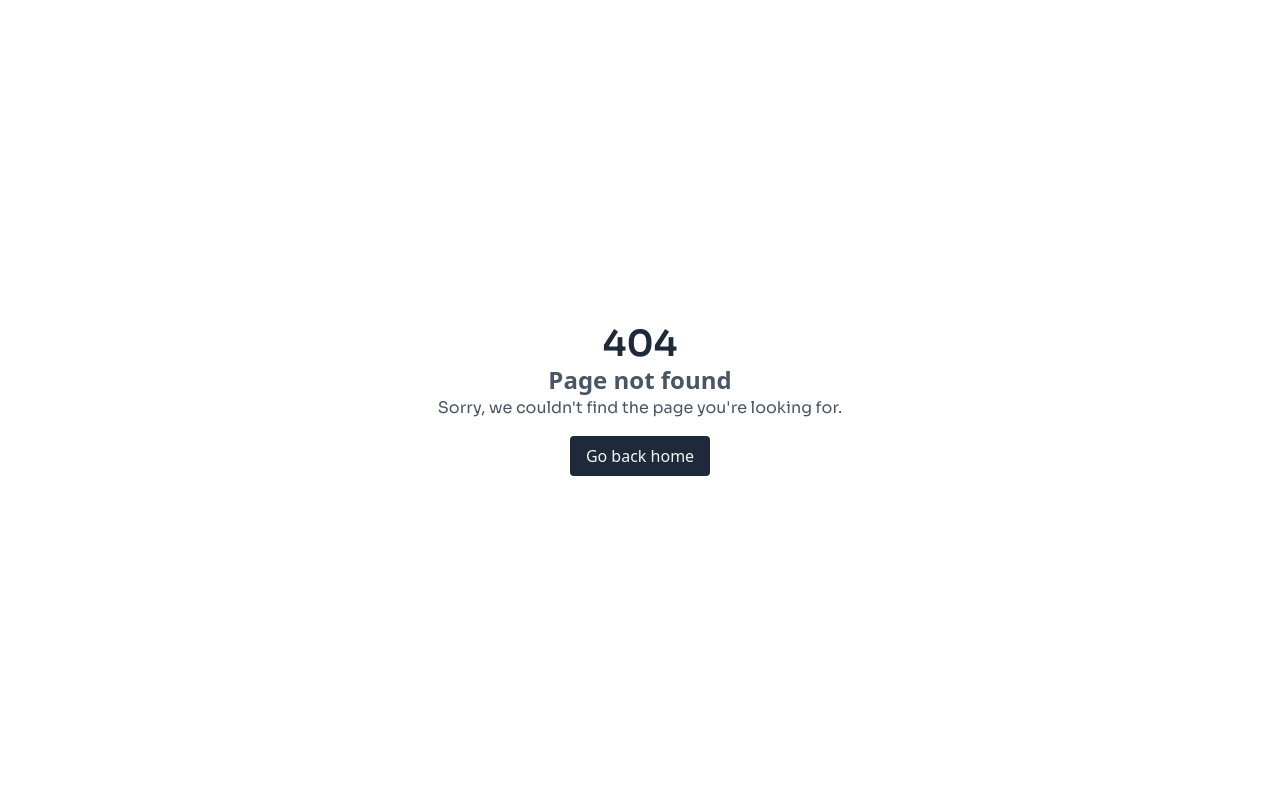
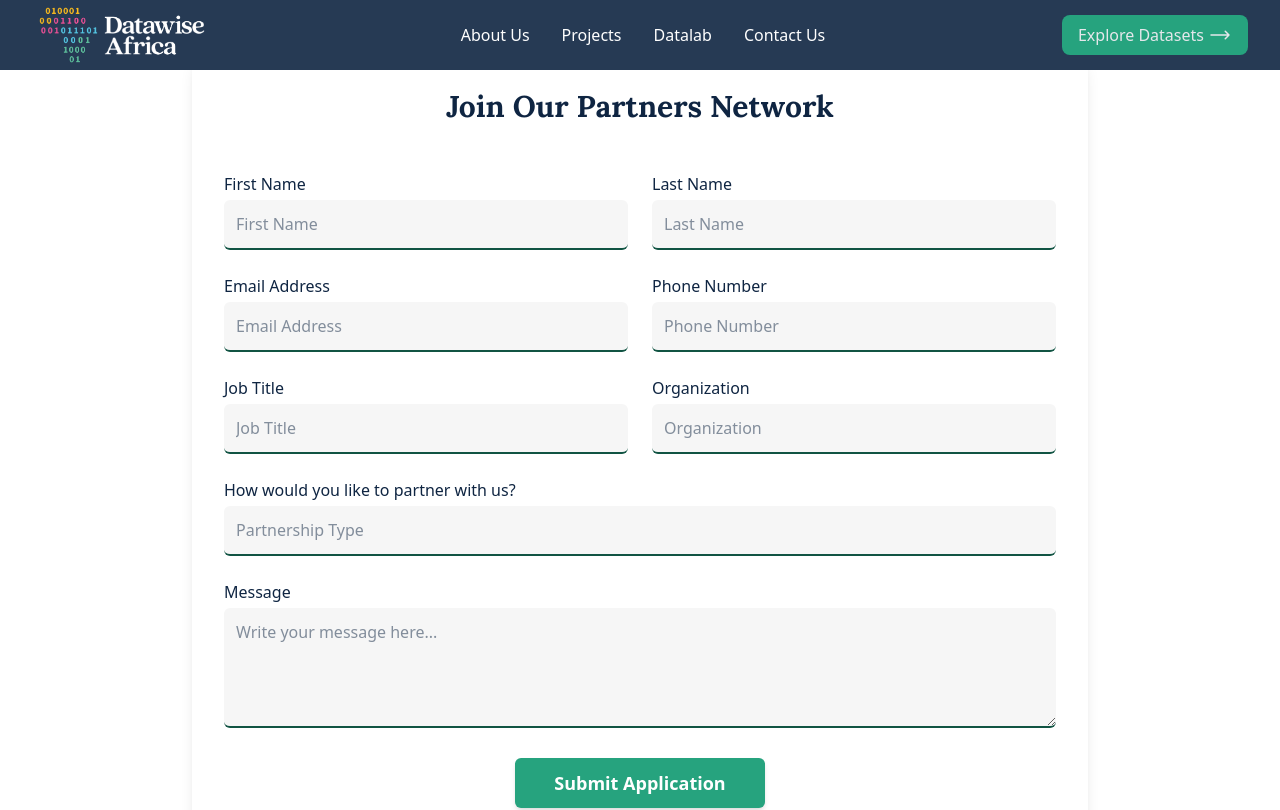
Before and after one commit to Datawise-Africa/website-revamp, a React (Vite) app: page /become-a-partner in a window 1280 px wide. Before the commit this address had no page. Shown: the top 810 px of the page. Built offline with nearby package versions, Linux system fonts and the light colour scheme.

Commit message:
Added interactivity to datalab and partners page

```diff
--- a/src/pages/datalab/Datalab.jsx
+++ b/src/pages/datalab/Datalab.jsx
@@ -7,6 +7,13 @@ import icon4 from "/assets/datalab4.png";
 import icon5 from "/assets/datalab5.png";
 import icon6 from "/assets/datalab6.png";
 import icon7 from "/assets/datalab7.png";
+const handleExploreDatasetsClick = () => {
+  window.open(
+    "http://datalab.datawiseafrica.com",
+    "_blank",
+    "noopener,noreferrer"
+  );
+};
 
 const Datalab = () => {
   return (
@@ -23,7 +30,9 @@ const Datalab = () => {
             ensuring creator sovereignty.
           </p>
           <div className="flex justify-center md:justify-start">
-            <button className="w-[164px] h-[41px] px-4 py-3 flex items-center gap-2 bg-[#26A37E] text-white font-medium rounded-lg">
+            <button
+            onClick={handleExploreDatasetsClick}
+            className="w-[164px] h-[41px] px-4 py-3 flex items-center gap-2 bg-[#26A37E] text-white font-medium rounded-lg">
               Get Started
               <img src={icon7} alt="Arrow Icon" className="w-5 h-5" />
             </button>
@@ -113,7 +122,9 @@ const Datalab = () => {
   </div>
 
   {/* Button */}
-  <button className="px-6 py-3 flex items-center gap-2 bg-[#26A37E] mx-auto text-white font-medium rounded-lg">
+  <button
+  onClick={handleExploreDatasetsClick}
+  className="px-6 py-3 flex items-center gap-2 bg-[#26A37E] mx-auto text-white font-medium rounded-lg">
     Explore Datasets
     <img src={icon7} alt="Arrow Icon" className="w-5 h-5" />
   </button>
--- a/src/pages/partners/Partners.jsx
+++ b/src/pages/partners/Partners.jsx
@@ -5,6 +5,7 @@ import icon3 from "/assets/partners3.png";
 import arrowIcon from "/assets/datalab7.png";
 import icon1 from "/assets/partner1.png";
 import PartnerForm from "./partnersform";
+import { useNavigate } from "react-router-dom";
 
 const partners = [
   { name: "Lacuna Fund", logo: "/assets/homepage/lacuna-fund-logo.png" },
@@ -14,6 +15,7 @@ const partners = [
 ];
 
 const PartnersPage = () => {
+  const navigate = useNavigate();
   return (
     <div className="container mx-auto w-full flex flex-col items-center p-6 mt-12 space-y-16">
       {/* Hero Section */}
@@ -29,7 +31,9 @@ const PartnersPage = () => {
             future.
           </p>
           <div className="flex justify-center md:justify-start">
-            <button className="w-64px h-[41px] px-4 py-3 flex items-center gap-2 bg-[#26A37E] text-white font-medium rounded-lg">
+            <button               onClick={() => navigate("/become-a-partner")}
+
+            className="w-64px h-[41px] px-4 py-3 flex items-center gap-2 bg-[#26A37E] text-white font-medium rounded-lg">
               Become a Partner
               <img src={arrowIcon} alt="Arrow Icon" className="w-5 h-5" />
             </button>
--- a/src/pages/partners/partnersform.jsx
+++ b/src/pages/partners/partnersform.jsx
@@ -2,40 +2,40 @@ import React from "react";
 
 const PartnerForm = () => {
   return (
-    <section className="w-full max-w-4xl mx-auto bg-white p-8 shadow-lg rounded-lg">
-      <h2 className="text-3xl lora-font font-bold text-center text-[#0F2542] mb-6">
+    <section className="w-full max-w-4xl mx-auto bg-white p-6 md:p-8 shadow-lg mt-14  rounded-lg">
+      <h2 className="text-2xl md:text-3xl lora-font font-bold text-center text-[#0F2542] mb-8">
         Join Our Partners Network
       </h2>
 
-      <form className="space-y-6">
+      <form className="space-y-6 mt-4">
         {/* Row 1 - First Name & Last Name */}
-        <div className="grid grid-cols-1 md:grid-cols-2 gap-4">
+        <div className="grid grid-cols-1 md:grid-cols-2 gap-6">
           <div>
-            <label className="block text-[#0F2542] font-medium mb-1">First Name</label>
+            <label className="block text-[#0F2542] font-medium mt-4 mb-1">First Name</label>
             <input
               type="text"
               placeholder="First Name"
-              className="bg-[#F6F6F6] border-0 border-b-2 border-[#115443] p-3 w-full focus:outline-none"
+              className="bg-[#F6F6F6] border-0 border-b-2 border-[#115443] p-3 w-full rounded-md focus:outline-none"
             />
           </div>
           <div>
-            <label className="block text-[#0F2542] font-medium mb-1">Last Name</label>
+            <label className="block text-[#0F2542] font-medium mt-4 mb-1">Last Name</label>
             <input
               type="text"
               placeholder="Last Name"
-              className="bg-[#F6F6F6] border-0 border-b-2 border-[#115443] p-3 w-full focus:outline-none"
+              className="bg-[#F6F6F6] border-0 border-b-2 border-[#115443] p-3 w-full rounded-md focus:outline-none"
             />
           </div>
         </div>
 
         {/* Row 2 - Email Address & Phone Number */}
-        <div className="grid grid-cols-1 md:grid-cols-2 gap-4">
+        <div className="grid grid-cols-1 md:grid-cols-2 gap-6">
           <div>
             <label className="block text-[#0F2542] font-medium mb-1">Email Address</label>
             <input
               type="email"
               placeholder="Email Address"
-              className="bg-[#F6F6F6] border-0 border-b-2 border-[#115443] p-3 w-full focus:outline-none"
+              className="bg-[#F6F6F6] border-0 border-b-2 border-[#115443] p-3 w-full rounded-md focus:outline-none"
             />
           </div>
           <div>
@@ -43,19 +43,19 @@ const PartnerForm = () => {
             <input
               type="text"
               placeholder="Phone Number"
-              className="bg-[#F6F6F6] border-0 border-b-2 border-[#115443] p-3 w-full focus:outline-none"
+              className="bg-[#F6F6F6] border-0 border-b-2 border-[#115443] p-3 w-full rounded-md focus:outline-none"
             />
           </div>
         </div>
 
         {/* Row 3 - Job Title & Organization */}
-        <div className="grid grid-cols-1 md:grid-cols-2 gap-4">
+        <div className="grid grid-cols-1 md:grid-cols-2 gap-6">
           <div>
             <label className="block text-[#0F2542] font-medium mb-1">Job Title</label>
             <input
               type="text"
               placeholder="Job Title"
-              className="bg-[#F6F6F6] border-0 border-b-2 border-[#115443] p-3 w-full focus:outline-none"
+              className="bg-[#F6F6F6] border-0 border-b-2 border-[#115443] p-3 w-full rounded-md focus:outline-none"
             />
           </div>
           <div>
@@ -63,7 +63,7 @@ const PartnerForm = () => {
             <input
               type="text"
               placeholder="Organization"
-              className="bg-[#F6F6F6] border-0 border-b-2 border-[#115443] p-3 w-full focus:outline-none"
+              className="bg-[#F6F6F6] border-0 border-b-2 border-[#115443] p-3 w-full rounded-md focus:outline-none"
             />
           </div>
         </div>
@@ -76,7 +76,7 @@ const PartnerForm = () => {
           <input
             type="text"
             placeholder="Partnership Type"
-            className="bg-[#F6F6F6] border-0 border-b-2 border-[#115443] p-3 w-full focus:outline-none"
+            className="bg-[#F6F6F6] border-0 border-b-2 border-[#115443] p-3 w-full rounded-md focus:outline-none"
           />
         </div>
 
@@ -87,13 +87,13 @@ const PartnerForm = () => {
           </label>
           <textarea
             placeholder="Write your message here..."
-            className="bg-[#F6F6F6] border-0 border-b-2 border-[#115443] p-3 w-full min-h-[100px] focus:outline-none"
+            className="bg-[#F6F6F6] border-0 border-b-2 border-[#115443] p-3 w-full min-h-[120px] rounded-md focus:outline-none"
           ></textarea>
         </div>
 
         {/* Submit Button */}
         <div className="flex justify-center">
-          <button className="w-[200px] h-[45px] px-4 py-3 flex items-center justify-center gap-2 bg-[#26A37E] text-white font-medium rounded-lg">
+          <button className="w-full md:w-[250px] h-[50px] px-6 py-3 flex items-center justify-center gap-2 bg-[#26A37E] text-white font-semibold text-lg rounded-md shadow-md hover:bg-[#1e8b66] transition">
             Submit Application
           </button>
         </div>
--- a/src/router/base.routes.jsx
+++ b/src/router/base.routes.jsx
@@ -5,6 +5,7 @@ import AboutUs from "../pages/about-us/AboutUs";
 import ContactUs from "../pages/contact-us/ContactUs";
 import Jobs from "../pages/jobs/Jobs";
 import Partners from "../pages/partners/Partners";
+import PartnerForm from "../pages/partners/partnersform";
 
 
 const baseRoutes = [
@@ -33,6 +34,10 @@ const baseRoutes = [
         element: <Jobs />,
     },
     {
+        path: "/become-a-partner",
+        element: <PartnerForm/>
+    },
+    {
         path: "/partners",
         element: <Partners />,
     },
```
